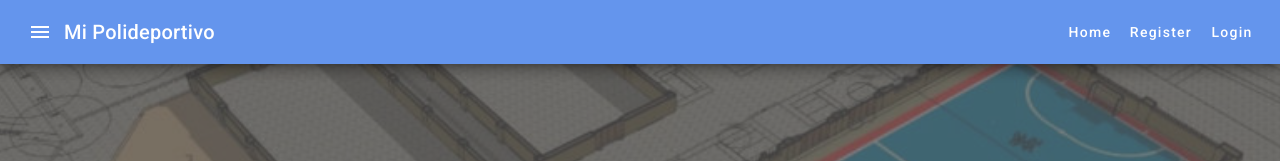
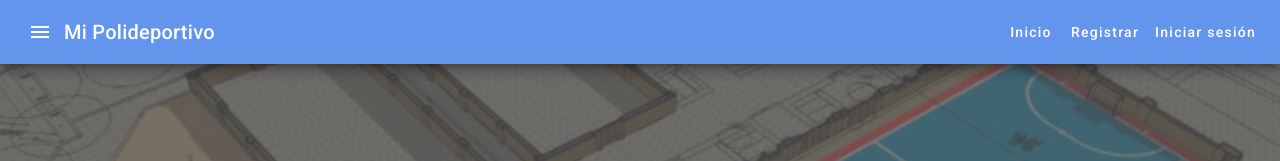
Before and after one commit to jcaido/mi-polideportivo, an Angular app: page / in a window 1280 px wide. Shown: the top 161 px of the page. Built offline with nearby package versions, Linux system fonts and the light colour scheme.

Commit message:
update navbar component

```diff
--- a/src/app/navbar/navbar.component.html
+++ b/src/app/navbar/navbar.component.html
@@ -4,20 +4,20 @@
   </button>
   <span>Mi Polideportivo</span>
   <div class="spacer"></div>
-  <button routerLink="home" mat-button>Home</button>
+  <button routerLink="home" mat-button>Inicio</button>
   @if (!isLoggedIn) {
-    <button routerLink="register" mat-button>Register</button>
-    <button routerLink="login" mat-button>Login</button>
+    <button routerLink="register" mat-button>Registrar</button>
+    <button routerLink="login" mat-button>Iniciar sesión</button>
   } @else {
     @if (showAdminBoard) {
-      <button routerLink="register" mat-button>Register</button>
-      <button routerLink="login" mat-button>Login</button>
-      <button mat-button (click)="logout()">Logout</button>
+      <button routerLink="register" mat-button>Registrar</button>
+      <button routerLink="login" mat-button>Iniciar sesión</button>
+      <button mat-button (click)="logout()">Cerrar sesión</button>
     } @else {
-      <button routerLink="information" mat-button>Information</button>
-      <button routerLink="book" mat-button>Book</button>
-      <button routerLink="myBookings" mat-button>My Bookings</button>
-      <button mat-button (click)="logout()">Logout</button>
+      <button routerLink="information" mat-button>Información</button>
+      <button routerLink="book" mat-button>Reservar</button>
+      <button routerLink="myBookings" mat-button>Mis reservas</button>
+      <button mat-button (click)="logout()">Cerrar sesión</button>
     }
   }
 </mat-toolbar>
--- a/src/app/navbar/navbar.component.ts
+++ b/src/app/navbar/navbar.component.ts
@@ -1,4 +1,4 @@
-import { Component } from '@angular/core';
+import { Component, OnInit } from '@angular/core';
 import { AuthService } from '../_services/auth.service';
 import { StorageService } from '../_services/storage.service';
 
@@ -7,7 +7,7 @@ import { StorageService } from '../_services/storage.service';
   templateUrl: './navbar.component.html',
   styleUrl: './navbar.component.css'
 })
-export class NavbarComponent {
+export class NavbarComponent implements OnInit {
 
   roles: string[] = [];
   isLoggedIn: boolean = false;
```
